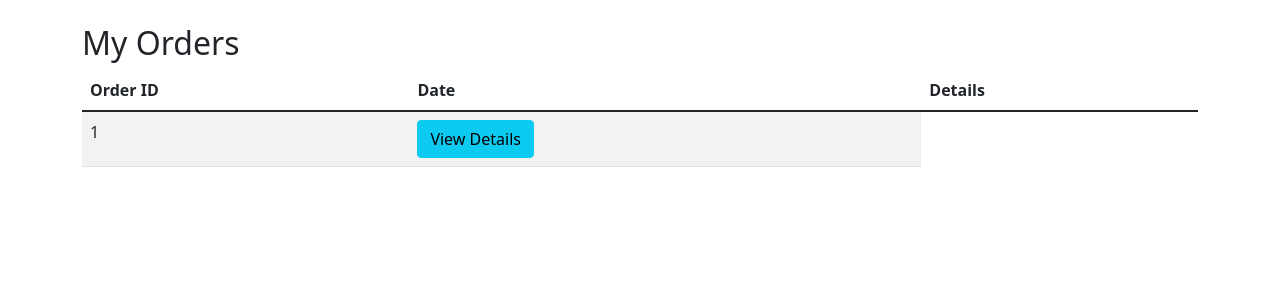
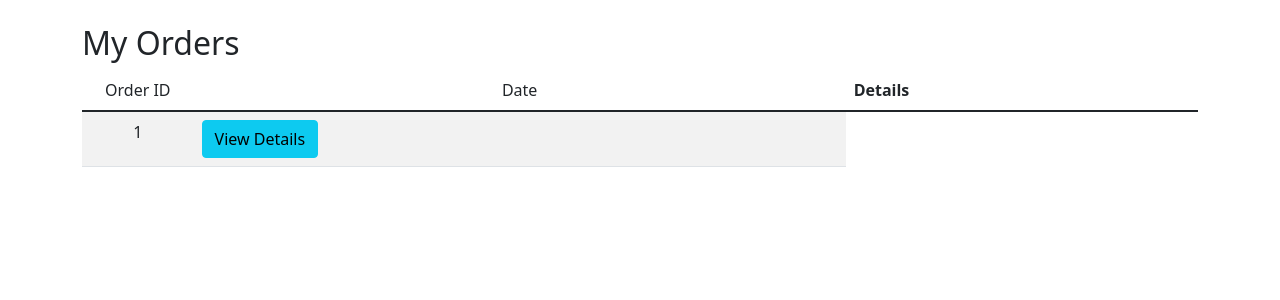
Before and after one commit to JacksonChan762/ITP4115CA, a Flask app: page /order_list in a window 1280 px wide. Shown: the top 300 px of the page. Run offline with Flask 3, Linux system fonts and the light colour scheme; a user stored in the database is signed in; tables that the repository leaves empty hold one stand-in row (values such as "Sample post"); some libraries are stand-ins or nearby versions.

Commit message:
order_list

```diff
--- a/app/templates/order_list.html.j2
+++ b/app/templates/order_list.html.j2
@@ -13,15 +13,15 @@
             <table class="table table-striped">
                 <thead>
                     <tr>
-                        <th>Order ID</th>
-                        <th>Date</th>
+                        <td class="text-center image">Order ID</td>
+                        <td class="text-center total">Date</td>
                         <th>Details</th>
                     </tr>
                 </thead>
                 <tbody>
                     {% for order in orders %}
                         <tr>
-                            <td>{{ order.order_id }}</td>
+                            <td class="text-center image" width="10%">{{ order.order_id }}</td>
                             <td>
                                 <a href="{{ url_for('order_detail', id=order.order_id) }}" class="btn btn-info">View Details</a>
                             </td>
```
